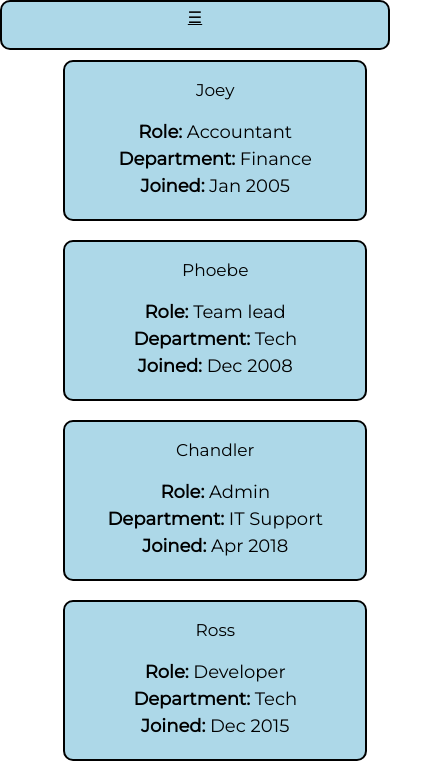
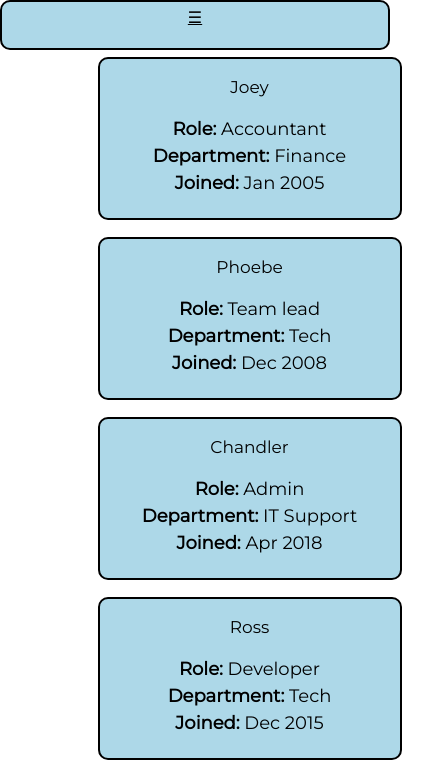
Before and after one commit to helgiisaevar/Vefforitun, a plain HTML site: page prj01_suppl/text.html in a window 390 px wide. Shown: the top 774 px of the page, 425 px wide, since content can reach past the window. Drawn offline with Linux system fonts and the light colour scheme.

Commit message:
eg tholi ekki css

```diff
--- a/prj01_suppl/style.css
+++ b/prj01_suppl/style.css
@@ -235,11 +235,11 @@ button {
 
   }
   #bodyContent {
-    padding: 1%;
+    padding-top: 1%;
   }
   .profileContainer {
-    padding-left: 15%;
-    padding-right: 15%;
+    width: 700px;
+    margin: auto;
   }
   .nameCard {
     width: 300px;
@@ -257,6 +257,10 @@ button {
     font-size: 14px;
   }
 
+  #bodyContent {
+    padding-left: 25%;
+    padding-right: 25%;
+  }
   .container {
     display: flex;
     justify-content: space-between;
```
